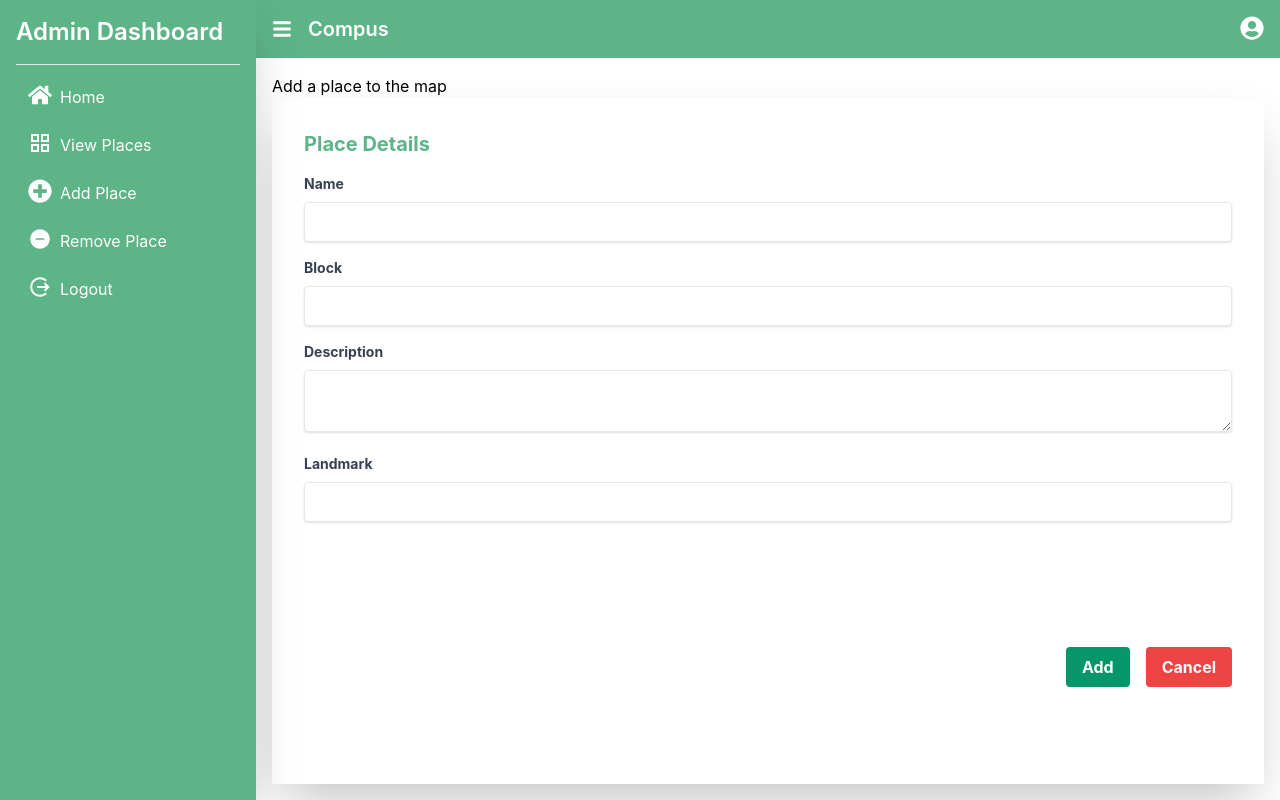
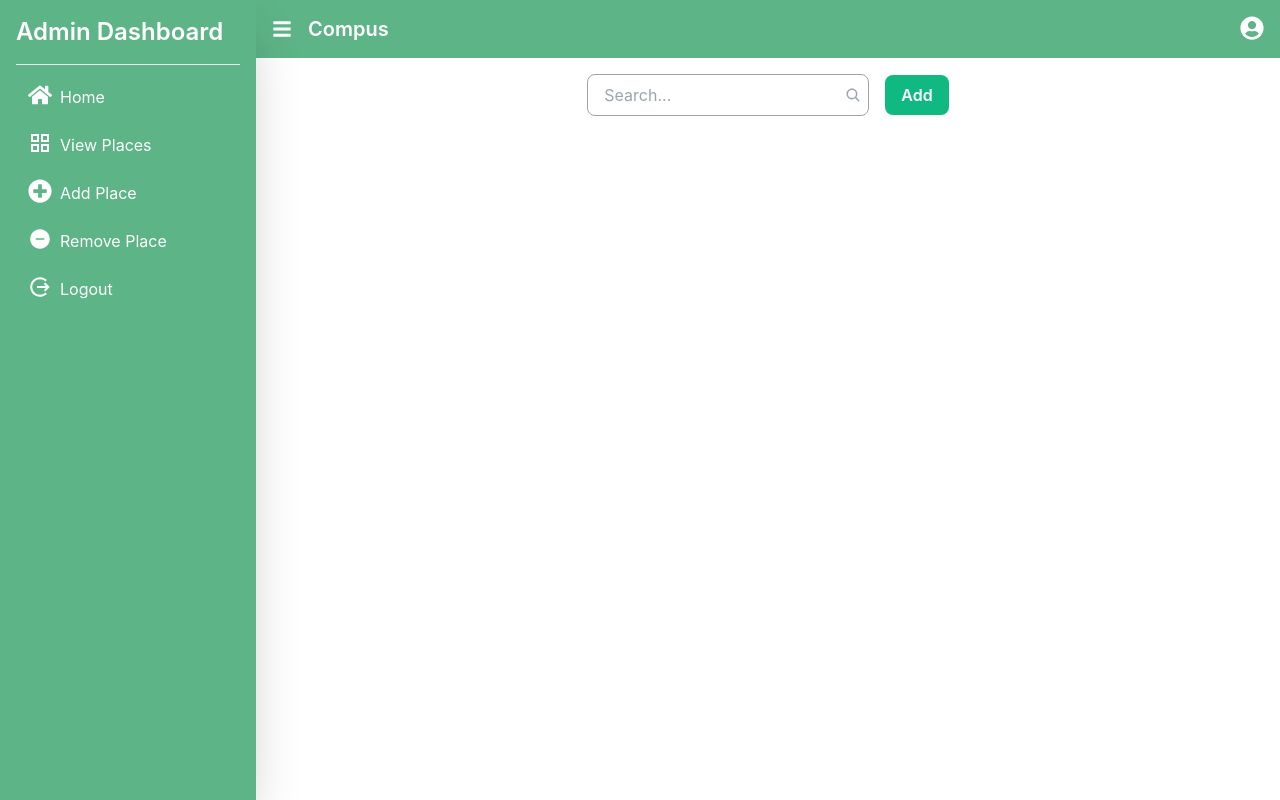
Before and after one commit to sukhesh-vsk/Compus-CNS, a React (Vite) app in the folder frontend/: page /admindashboard in a window 1280 px wide. Both pictures are taken after a click on the item "Add Place". Built offline with nearby package versions, Linux system fonts and the light colour scheme.

Commit message:
view searchbar

```diff
--- a/frontend/src/components/AdminDashboard.jsx
+++ b/frontend/src/components/AdminDashboard.jsx
@@ -3,7 +3,7 @@ import { FaBars, FaUserCircle, FaHome, FaPlusCircle } from 'react-icons/fa';
 import { IoRemoveCircle } from 'react-icons/io5';
 import { IoMdLogOut } from 'react-icons/io';
 import { MdGridView } from 'react-icons/md';
-import { ManagePlace } from './admin';
+import { ManagePlace, ViewPlaces } from './admin';
 
 const AdminDashboard = () => {
   const [sidebarOpen, setSidebarOpen] = useState(true);
@@ -51,7 +51,7 @@ const AdminDashboard = () => {
             </a>
           </li>
           <li className='mb-2 rounded hover:shadow hover:bg-emerald-600 py-2'>
-            <a href='' className='px-3'>
+            <a href='/login' className='px-3'>
               <IoMdLogOut className='inline-block w-6 h-6 mr-2 -mt-2' />
               Logout
             </a>
@@ -59,9 +59,9 @@ const AdminDashboard = () => {
         </ul>
       </div>
 
-      <div className={`flex flex-col flex-1 transition-all`}>
+      <div className={`flex flex-col flex-1 transition-all duration-300 ${sidebarOpen ? 'ml-0' : '-ml-64'}`}>
         {/* Navbar */}
-        <nav className='px-4 py-3 w-full flex justify-between bg-[#5DB487]'>
+        <nav className='px-4 py-3 flex justify-between bg-[#5DB487]'>
           <div className='flex items-center text-xl'>
             <FaBars className='text-white me-4 cursor-pointer' onClick={toggleSidebar} />
             <span className='text-white font-semibold'>Compus</span>
@@ -82,7 +82,7 @@ const AdminDashboard = () => {
 
         {/* Main Dashboard Content */}
         <div className='flex-1 p-4'>
-          {showForm && (<ManagePlace />)}
+          {showForm && (<ViewPlaces />)}
         </div>
       </div>
     </div>
--- a/frontend/src/components/admin/ViewPlaces.jsx
+++ b/frontend/src/components/admin/ViewPlaces.jsx
@@ -1,9 +1,25 @@
 import React from 'react';
+import { IoSearch } from "react-icons/io5";
 
 const ViewPlaces = () => {
   return (
-    <div className='h-screen w-full flex-1 flex bg-red-500 items-center justify-center'>
-      View Places
+    <div className='flex h-full flex-col items-center justify-center'>
+      <div className='w-full flex justify-center items-center mb-4 space-x-4'>
+        <div className='relative'>
+          <input
+            type='text'
+            placeholder='Search...'
+            className='px-4 py-2 border border-gray-400 text-slate-700 rounded-lg focus:outline-none focus:border-emerald-500'
+          />
+          <IoSearch className='absolute right-2 top-1/2 transform -translate-y-1/2 text-gray-400 cursor-pointer hover:bg-slate-200' />
+        </div>
+        <button className='px-4 py-2 bg-emerald-500 text-white font-semibold rounded-lg focus:outline-none'>
+          Add
+        </button>
+      </div>
+      <div className='flex-1 w-full'>
+        {/* Content to display places goes here */}
+      </div>
     </div>
   );
 }
--- a/frontend/src/components/admin/index.jsx
+++ b/frontend/src/components/admin/index.jsx
@@ -1 +1,2 @@
-export { ManagePlace } from './ManagePlace'
+export { ManagePlace } from './ManagePlace';
+export { ViewPlaces } from './ViewPlaces';
```
